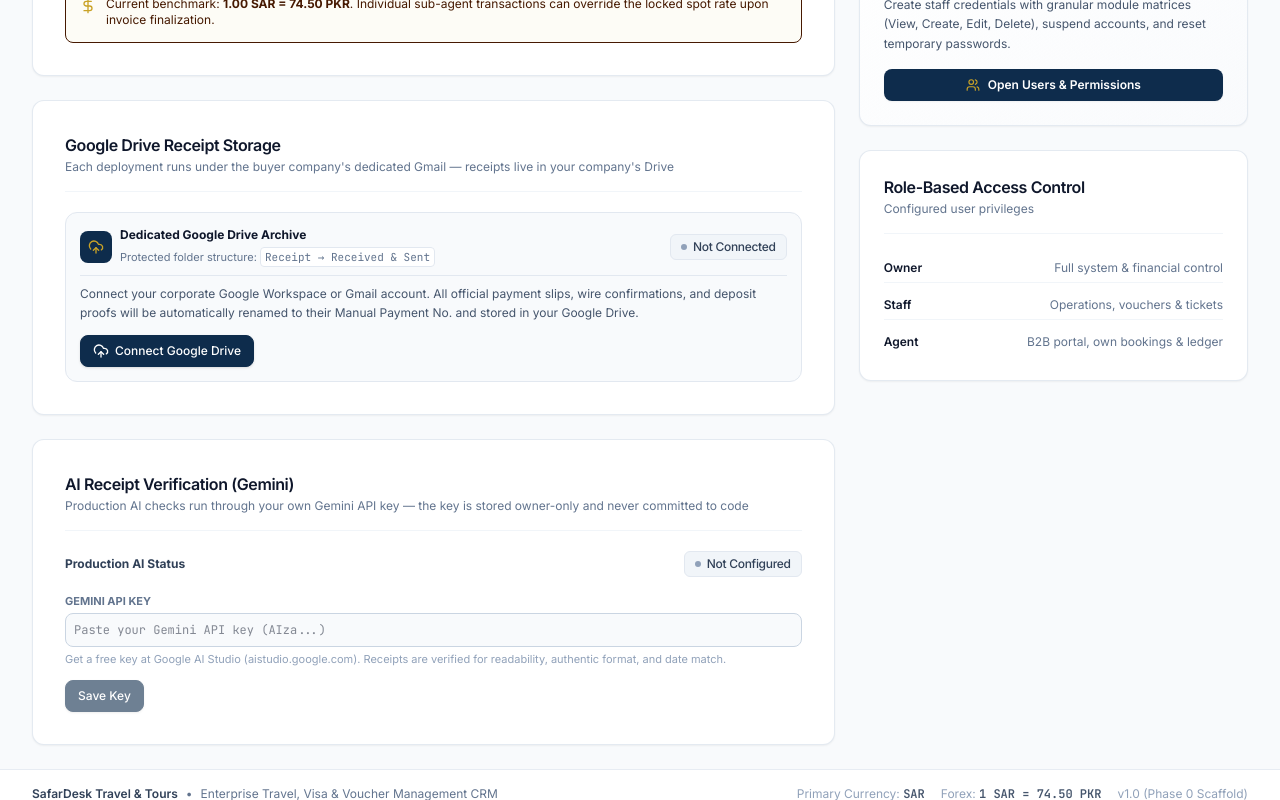
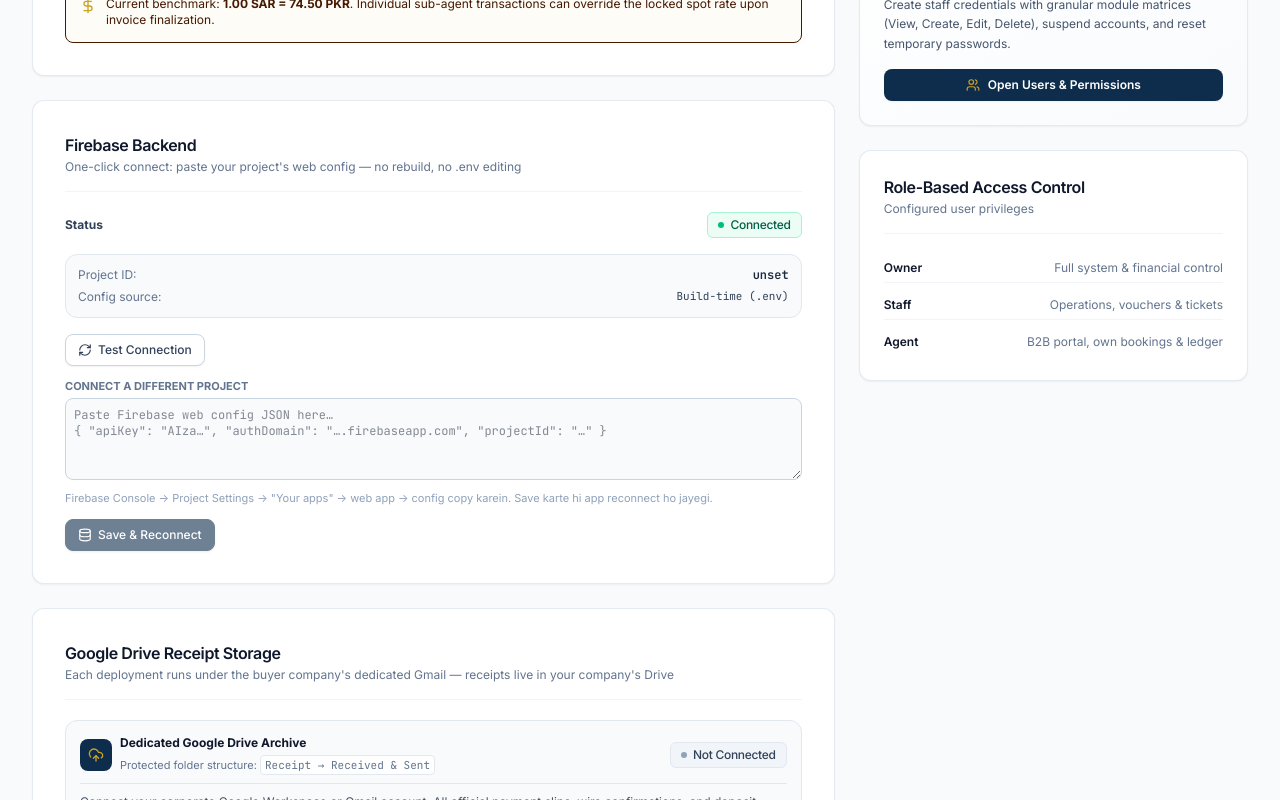
Before and after one commit to maqhak/Safardesk1, a React (Vite) app: page /settings in a window 1280 px wide. Shown: the part 880-1680 px from the top of the page. Built offline with nearby package versions, Linux system fonts and the light colour scheme; no server answers; the database is empty; sample sign-in values are in the browser's storage.

Commit message:
Add easy-connect: Firebase Backend card in Settings + Drive connect already present (Film)

```diff
--- a/src/config.ts
+++ b/src/config.ts
@@ -72,7 +72,7 @@
  * otherwise it activates a graceful demo/preview authentication mode so reviewers
  * can test every feature and role seamlessly.
  */
-export const firebaseConfig: FirebaseConfig = {
+const envFirebaseConfig: FirebaseConfig = {
   apiKey: import.meta.env.VITE_FIREBASE_API_KEY || 'AIzaSyDemo-SafarDesk-TravelCRM-PlaceholderKey',
   authDomain: import.meta.env.VITE_FIREBASE_AUTH_DOMAIN || 'safardesk-travel-crm.firebaseapp.com',
   projectId: import.meta.env.VITE_FIREBASE_PROJECT_ID || 'safardesk-travel-crm',
@@ -81,6 +81,59 @@
   appId: import.meta.env.VITE_FIREBASE_APP_ID || '1:109233182682:web:7f6d2b89c301ae420',
   firestoreDatabaseId: import.meta.env.VITE_FIREBASE_DATABASE_ID || '(default)',
 };
+
+
+/**
+ * Easy Firebase Connect: an owner can paste the project's web config JSON once
+ * in Settings > Firebase Backend — it is saved in this browser (localStorage)
+ * and used instead of the build-time .env values. No rebuild needed.
+ */
+const CUSTOM_FIREBASE_CONFIG_KEY = 'safardesk_firebase_config';
+
+function loadCustomFirebaseConfig(): FirebaseConfig | null {
+  try {
+    const raw = localStorage.getItem(CUSTOM_FIREBASE_CONFIG_KEY);
+    if (!raw) return null;
+    const parsed = JSON.parse(raw);
+    if (parsed && typeof parsed.apiKey === 'string' && typeof parsed.authDomain === 'string' && typeof parsed.projectId === 'string') {
+      return {
+        apiKey: parsed.apiKey,
+        authDomain: parsed.authDomain,
+        projectId: parsed.projectId,
+        storageBucket: typeof parsed.storageBucket === 'string' ? parsed.storageBucket : '',
+        messagingSenderId: typeof parsed.messagingSenderId === 'string' ? parsed.messagingSenderId : '',
+        appId: typeof parsed.appId === 'string' ? parsed.appId : '',
+        firestoreDatabaseId: typeof parsed.databaseId === 'string' ? parsed.databaseId : '(default)',
+      };
+    }
+  } catch { /* ignore malformed saved config */ }
+  return null;
+}
+
+export function getFirebaseConfigSource(): 'custom' | 'env' {
+  return loadCustomFirebaseConfig() ? 'custom' : 'env';
+}
+
+export function saveCustomFirebaseConfig(jsonText: string): FirebaseConfig {
+  let parsed: any;
+  try {
+    parsed = JSON.parse(jsonText);
+  } catch {
+    throw new Error('Ye valid JSON nahi hai. Firebase Console > Project Settings > "Your apps" se web config copy kar ke paste karein.');
+  }
+  const cfg = parsed?.firebaseConfig || parsed;
+  if (!cfg?.apiKey || !cfg?.authDomain || !cfg?.projectId) {
+    throw new Error('Config mein apiKey, authDomain aur projectId hona zaroori hai.');
+  }
+  localStorage.setItem(CUSTOM_FIREBASE_CONFIG_KEY, JSON.stringify(cfg));
+  return cfg;
+}
+
+export function clearCustomFirebaseConfig(): void {
+  localStorage.removeItem(CUSTOM_FIREBASE_CONFIG_KEY);
+}
+
+export const firebaseConfig: FirebaseConfig = loadCustomFirebaseConfig() || envFirebaseConfig;
 
 export const TENANT_KEY = import.meta.env.VITE_TENANT_KEY || 'safardesk-default-tenant';
 // Fix #31: demo backdoor is gated behind VITE_DEMO_MODE (default off).
--- a/src/pages/SettingsPage.tsx
+++ b/src/pages/SettingsPage.tsx
@@ -20,10 +20,11 @@
 import { Button } from '../components/ui/Button';
 import { Input } from '../components/ui/Input';
 import { Badge } from '../components/ui/Badge';
-import { TENANT, firebaseConfig } from '../config';
+import { TENANT, firebaseConfig, getFirebaseConfigSource, saveCustomFirebaseConfig, clearCustomFirebaseConfig } from '../config';
 import { useAuth } from '../contexts/AuthContext';
 import { useToast } from '../contexts/ToastContext';
-import { isConfigPlaceholder } from '../services/firebase';
+import { isConfigPlaceholder, db } from '../services/firebase';
+import { doc, getDoc } from 'firebase/firestore';
 import {
   getDriveIntegration,
   connectGoogleDrive,
@@ -97,6 +98,50 @@
     } catch (err: any) {
       showError(err?.message || 'Failed to remove Gemini API key.');
     }
+  };
+
+  // Easy Firebase Connect (owner only)
+  const [fbJson, setFbJson] = useState<string>('');
+  const [fbTesting, setFbTesting] = useState<boolean>(false);
+  const [fbStatus, setFbStatus] = useState<string | null>(null);
+  const fbSource = getFirebaseConfigSource();
+
+  const handleTestFirebase = async () => {
+    setFbTesting(true);
+    setFbStatus(null);
+    try {
+      await getDoc(doc(db, 'settings', 'integrations'));
+      setFbStatus('Connected — backend reachable, project: ' + firebaseConfig.projectId);
+      success('Firebase backend connected.');
+    } catch (err: any) {
+      const code = err?.code || '';
+      if (code === 'permission-denied' || code === 'unauthenticated') {
+        setFbStatus('Backend reachable (project: ' + firebaseConfig.projectId + ') — sign in as owner to read settings.');
+        success('Backend reachable.');
+      } else {
+        setFbStatus('Not reachable: ' + (err?.message || 'network error'));
+        showError('Firebase backend not reachable. Check the project config.');
+      }
+    } finally {
+      setFbTesting(false);
+    }
+  };
+
+  const handleSaveFirebaseConfig = () => {
+    try {
+      saveCustomFirebaseConfig(fbJson);
+      success('Firebase config saved. Reconnecting…');
+      setTimeout(() => window.location.reload(), 800);
+    } catch (err: any) {
+      showError(err?.message || 'Invalid config.');
+    }
+  };
+
+  const handleClearFirebaseConfig = () => {
+    if (!confirm('Custom Firebase config hata dun? App wapas build-time (.env) config par chali jayegi.')) return;
+    clearCustomFirebaseConfig();
+    info('Custom config cleared. Reloading…');
+    setTimeout(() => window.location.reload(), 800);
   };
 
   const handleDisconnectDrive = async () => {
@@ -246,6 +291,71 @@
                   Current benchmark: <strong>1.00 SAR = {Number(exchangeRate || 74.5).toFixed(2)} PKR</strong>. Individual sub-agent transactions can override the locked spot rate upon invoice finalization.
                 </p>
               </div>
+            </div>
+          </Card>
+
+          {/* Easy Firebase Connect — owner only */}
+          <Card padding="lg" className="border-slate-200">
+            <CardHeader
+              title="Firebase Backend"
+              subtitle="One-click connect: paste your project's web config — no rebuild, no .env editing"
+            />
+            <div className="space-y-4">
+              <div className="flex items-center justify-between">
+                <span className="text-xs font-bold text-slate-700">Status</span>
+                <Badge variant={isConfigPlaceholder ? 'warning' : 'success'} dot>
+                  {isConfigPlaceholder ? 'Demo / Placeholder' : 'Connected'}
+                </Badge>
+              </div>
+              <div className="p-3 bg-slate-50 border border-slate-200 rounded-xl space-y-1.5 text-xs">
+                <div className="flex items-center justify-between">
+                  <span className="text-slate-500">Project ID:</span>
+                  <strong className="font-mono text-slate-800">{firebaseConfig.projectId}</strong>
+                </div>
+                <div className="flex items-center justify-between">
+                  <span className="text-slate-500">Config source:</span>
+                  <span className="font-mono text-[11px] text-slate-700">{fbSource === 'custom' ? 'Custom (Settings)' : 'Build-time (.env)'}</span>
+                </div>
+                {fbStatus && (
+                  <div className="pt-1 text-[11px] text-slate-600">{fbStatus}</div>
+                )}
+              </div>
+
+              {role === 'owner' ? (
+                <div className="space-y-3">
+                  <Button variant="outline" size="sm" onClick={handleTestFirebase} loading={fbTesting} leftIcon={<RefreshCw className="w-3.5 h-3.5" />}>
+                    Test Connection
+                  </Button>
+                  <div>
+                    <label className="block text-[11px] uppercase font-bold text-slate-500 mb-1">Connect a different project</label>
+                    <textarea
+                      value={fbJson}
+                      onChange={(e) => setFbJson(e.target.value)}
+                      placeholder={'Paste Firebase web config JSON here…\n{ "apiKey": "AIza…", "authDomain": "….firebaseapp.com", "projectId": "…" }'}
+                      rows={4}
+                      className="w-full p-2 bg-slate-50 border border-slate-300 rounded-lg text-xs font-mono focus:outline-none"
+                      spellCheck={false}
+                    />
+                    <p className="text-[11px] text-slate-400 mt-1">
+                      Firebase Console → Project Settings → "Your apps" → web app → config copy karein. Save karte hi app reconnect ho jayegi.
+                    </p>
+                  </div>
+                  <div className="flex items-center gap-2">
+                    <Button variant="primary" size="sm" onClick={handleSaveFirebaseConfig} disabled={!fbJson.trim()} leftIcon={<Database className="w-3.5 h-3.5" />}>
+                      Save &amp; Reconnect
+                    </Button>
+                    {fbSource === 'custom' && (
+                      <Button variant="outline" size="sm" onClick={handleClearFirebaseConfig}>
+                        Back to .env config
+                      </Button>
+                    )}
+                  </div>
+                </div>
+              ) : (
+                <div className="p-2 bg-amber-50 border border-amber-200 rounded text-[11px] text-amber-800">
+                  Only the Agency Owner can connect or switch the Firebase backend.
+                </div>
+              )}
             </div>
           </Card>
 
```
